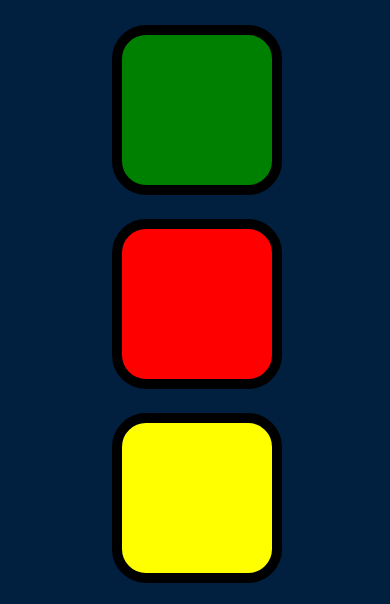
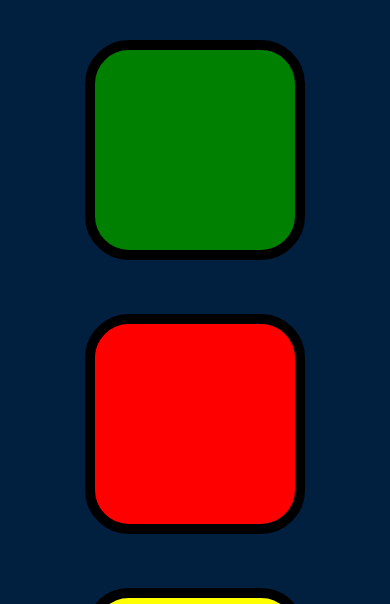
Before and after one commit to Hkumar2401/Simon, a plain HTML site: page index.html in a window 390 px wide. Shown: the part 166-770 px from the top of the page. Drawn offline with nearby package versions, Linux system fonts and the light colour scheme.

Commit message:
Update styles.css

```diff
--- a/styles.css
+++ b/styles.css
@@ -54,9 +54,10 @@ body {
 
 @media screen and (max-width: 1104px){
   .btn{
-    margin: 10px;
-    height: 150px;
-    width: 150px;
+    margin: 25px;
+      }
+  .container{
+  width: 90%;
   }
 
 }
```
